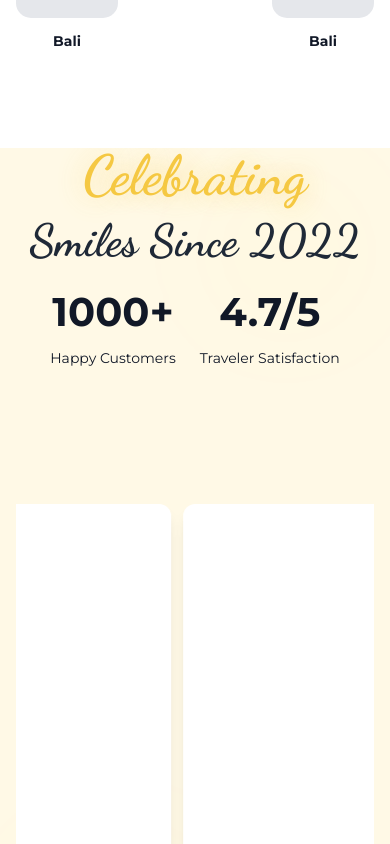
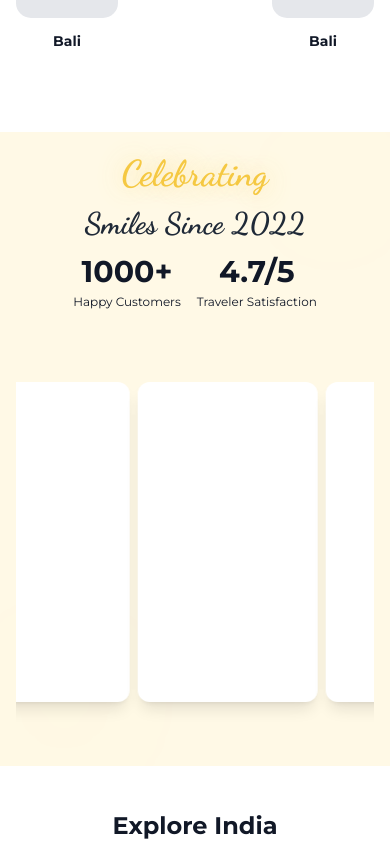
Before and after one commit to urbantrips/ut-client, a Next.js app: page / in a window 390 px wide. Shown: the part 1220-2064 px from the top of the page. Built offline with nearby package versions, Linux system fonts and the light colour scheme.

Commit message:
mobile res

```diff
--- a/src/components/features/golden-hour-deals-section.tsx
+++ b/src/components/features/golden-hour-deals-section.tsx
@@ -9,12 +9,12 @@ export function GoldenHourDealsSection() {
 
   return (
     <section
-      className="px-4 overflow-hidden relative mt-12 bg-[#FFF9E6]"
+      className="px-4 sm:px-6 md:px-4 overflow-hidden relative mt-8 sm:mt-10 md:mt-12 bg-[#FFF9E6]"
     >
       {/* Decorative background elements */}
       <div className="absolute inset-0 overflow-hidden pointer-events-none">
         <motion.div
-          className="absolute top-10 right-10 w-32 h-32 bg-primary/10 rounded-full blur-3xl"
+          className="absolute top-4 right-4 w-20 h-20 md:top-10 md:right-10 md:w-32 md:h-32 bg-primary/10 rounded-full blur-3xl"
           animate={{
             scale: [1, 1.2, 1],
             opacity: [0.3, 0.5, 0.3],
@@ -22,7 +22,7 @@ export function GoldenHourDealsSection() {
           transition={{ duration: 4, repeat: Infinity }}
         />
         <motion.div
-          className="absolute bottom-10 left-10 w-40 h-40 bg-primary/10 rounded-full blur-3xl"
+          className="absolute bottom-4 left-4 w-24 h-24 md:bottom-10 md:left-10 md:w-40 md:h-40 bg-primary/10 rounded-full blur-3xl"
           animate={{
             scale: [1, 1.3, 1],
             opacity: [0.3, 0.5, 0.3],
@@ -31,8 +31,8 @@ export function GoldenHourDealsSection() {
         />
       </div>
 
-      <div className="max-w-7xl mx-auto relative z-10">
-        <div className="grid grid-cols-1 md:grid-cols-[auto_1fr] gap-6 md:gap-6 items-center">
+      <div className="max-w-7xl mx-auto relative z-10 py-6 sm:py-8 md:py-0">
+        <div className="grid grid-cols-1 md:grid-cols-[auto_1fr] gap-4 sm:gap-6 md:gap-6 items-center">
           {/* Left Content */}
           <motion.div
             initial={{ opacity: 0, x: -50 }}
@@ -42,11 +42,10 @@ export function GoldenHourDealsSection() {
             className="space-y-4 sm:space-y-6 text-center md:text-left"
           >
             <motion.h3
-              className="mb-2 sm:mb-4"
+              className="mb-2 sm:mb-4 text-4xl md:text-[55px]"
               style={{
                 fontFamily: 'var(--font-dancing-script), cursive',
                 fontWeight: 700,
-                fontSize: '55px',
                 lineHeight: '100%',
                 color: '#F5C842'
               }}
@@ -62,11 +61,10 @@ export function GoldenHourDealsSection() {
               Celebrating
             </motion.h3>
             <motion.h4
-              className="mb-4 sm:mb-8"
+              className="mb-4 sm:mb-8 text-3xl md:text-[45px]"
               style={{
                 fontFamily: 'var(--font-dancing-script), cursive',
                 fontWeight: 700,
-                fontSize: '45px',
                 lineHeight: '100%',
                 color: '#1F2937'
               }}
@@ -79,7 +77,7 @@ export function GoldenHourDealsSection() {
             </motion.h4>
 
             {/* Stats */}
-            <div className="flex gap-6 sm:gap-8 md:gap-12 justify-center md:justify-start">
+            <div className="flex gap-4 sm:gap-6 md:gap-12 justify-center md:justify-start">
               <motion.div
                 initial={{ opacity: 0, y: 20 }}
                 whileInView={{ opacity: 1, y: 0 }}
@@ -88,9 +86,8 @@ export function GoldenHourDealsSection() {
                 whileHover={{ scale: 1.05 }}
               >
                 <motion.div
-                  className="mb-1 text-gray-900"
+                  className="mb-1 text-gray-900 text-3xl md:text-[40px]"
                   style={{
-                    fontSize: '40px',
                     fontWeight: 700
                   }}
                   initial={{ scale: 0 }}
@@ -100,7 +97,7 @@ export function GoldenHourDealsSection() {
                 >
                   1000+
                 </motion.div>
-                <div className="text-sm sm:text-base md:text-lg text-gray-900">
+                <div className="text-xs sm:text-sm md:text-lg text-gray-900">
                   Happy Customers
                 </div>
               </motion.div>
@@ -112,9 +109,8 @@ export function GoldenHourDealsSection() {
                 whileHover={{ scale: 1.05 }}
               >
                 <motion.div
-                  className="mb-1 text-gray-900"
+                  className="mb-1 text-gray-900 text-3xl md:text-[40px]"
                   style={{
-                    fontSize: '40px',
                     fontWeight: 700
                   }}
                   initial={{ scale: 0 }}
@@ -124,7 +120,7 @@ export function GoldenHourDealsSection() {
                 >
                   4.7/5
                 </motion.div>
-                <div className="text-sm sm:text-base md:text-lg text-gray-900">
+                <div className="text-xs sm:text-sm md:text-lg text-gray-900">
                   Traveler Satisfaction
                 </div>
               </motion.div>
@@ -132,13 +128,13 @@ export function GoldenHourDealsSection() {
           </motion.div>
 
           {/* Right Cards - Marquee */}
-          <div ref={containerRef} className="overflow-hidden min-w-0 w-full mt-4 md:mt-0 flex items-center h-[650px]">
-            <div className="flex gap-3 md:gap-4 animate-marquee w-fit">
+          <div ref={containerRef} className="overflow-hidden min-w-0 w-full mt-4 md:mt-0 flex items-center h-[400px] sm:h-[500px] md:h-[650px]">
+            <div className="flex gap-2 sm:gap-3 md:gap-4 animate-marquee w-fit">
               {/* First set of cards */}
               {cards.map((_, index) => (
                 <motion.div
                   key={`first-${index}`}
-                  className="flex-shrink-0 bg-white rounded-xl shadow-lg hover:shadow-2xl transition-shadow duration-300 overflow-hidden group w-[246px] h-[458px]"
+                  className="flex-shrink-0 bg-white rounded-xl shadow-lg hover:shadow-2xl transition-shadow duration-300 overflow-hidden group w-[180px] h-[320px] sm:w-[210px] sm:h-[380px] md:w-[246px] md:h-[458px]"
                   whileHover={{ scale: 1.05, rotate: 2 }}
                 >
                   <div className="absolute inset-0 bg-gradient-to-br from-primary/10 to-transparent opacity-0 group-hover:opacity-100 transition-opacity duration-300" />
@@ -148,7 +144,7 @@ export function GoldenHourDealsSection() {
               {cards.map((_, index) => (
                 <motion.div
                   key={`second-${index}`}
-                  className="flex-shrink-0 bg-white rounded-xl shadow-lg hover:shadow-2xl transition-shadow duration-300 overflow-hidden group w-[246px] h-[458px]"
+                  className="flex-shrink-0 bg-white rounded-xl shadow-lg hover:shadow-2xl transition-shadow duration-300 overflow-hidden group w-[180px] h-[320px] sm:w-[210px] sm:h-[380px] md:w-[246px] md:h-[458px]"
                 >
                   <div className="absolute inset-0 bg-gradient-to-br from-primary/10 to-transparent opacity-0 group-hover:opacity-100 transition-opacity duration-300" />
                 </motion.div>
```
